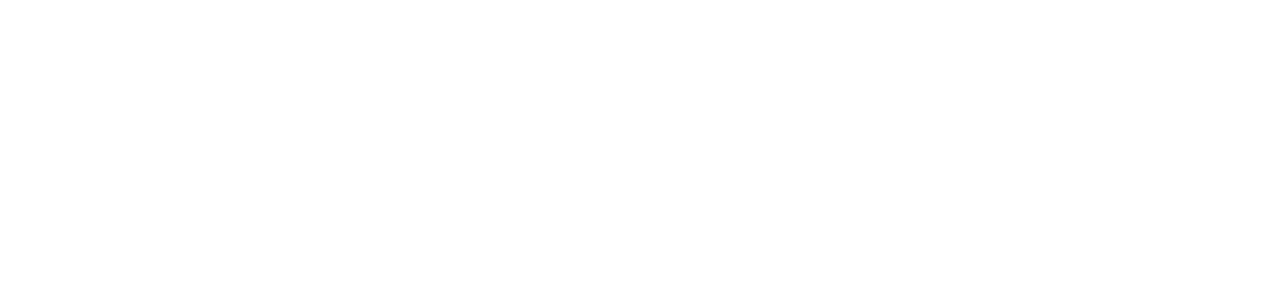
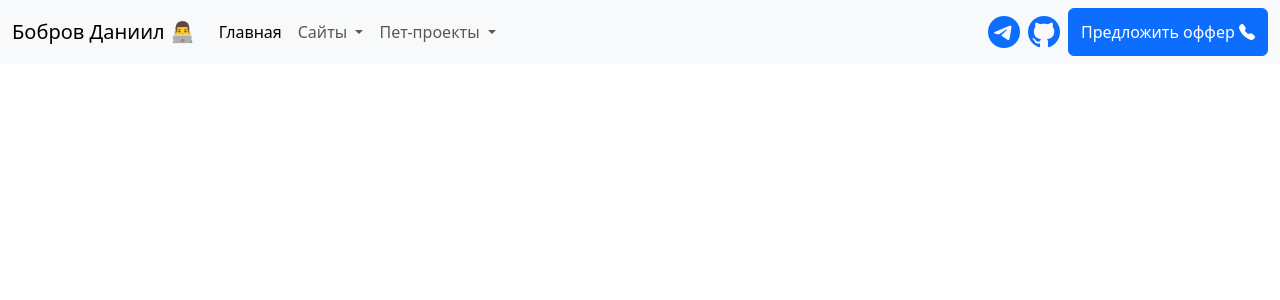
Before and after one commit to bobrov-site/portfolio, a Vue app: page / in a window 1280 px wide. Shown: the top 300 px of the page. Built offline with nearby package versions, Linux system fonts and the light colour scheme.

Commit message:
add header

```diff
--- a/src/App.vue
+++ b/src/App.vue
@@ -1,11 +1,9 @@
 <script setup>
-
+import NavbarHeader from './components/Navbar-header.vue';
 </script>
 
 <template>
-  <header>
-
-  </header>
+  <NavbarHeader/>
 
   <RouterView />
 </template>
--- a/src/assets/styles.scss
+++ b/src/assets/styles.scss
@@ -1,3 +1,7 @@
 // Import all of Bootstrap's CSS
 @import "bootstrap/scss/bootstrap";
 @import "bootstrap-icons/font/bootstrap-icons.min.css";
+
+.bi-telegram, .bi-github {
+    font-size: 2rem;
+}
--- /dev/null
+++ b/src/components/Navbar-header.vue
@@ -0,0 +1,97 @@
+<template>
+  <header>
+    <nav class="navbar navbar-expand-lg bg-body-tertiary">
+      <div class="container-fluid">
+        <a class="navbar-brand" href="#">Бобров Даниил 👨‍💻</a>
+        <button
+          class="navbar-toggler"
+          type="button"
+          data-bs-toggle="collapse"
+          data-bs-target="#navbarSupportedContent"
+          aria-controls="navbarSupportedContent"
+          aria-expanded="false"
+          aria-label="Toggle navigation"
+        >
+          <span class="navbar-toggler-icon"></span>
+        </button>
+        <div class="collapse navbar-collapse" id="navbarSupportedContent">
+          <ul class="navbar-nav me-auto mb-2 mb-lg-0">
+            <li class="nav-item">
+              <a class="nav-link active" aria-current="page" href="#">Главная</a>
+            </li>
+            <li class="nav-item dropdown">
+              <a
+                class="nav-link dropdown-toggle"
+                href="#"
+                role="button"
+                data-bs-toggle="dropdown"
+                aria-expanded="false"
+              >
+                Сайты
+              </a>
+              <ul class="dropdown-menu">
+                <li><h6 class="dropdown-header">Фронтенд (vue.js)</h6></li>
+                <li><a class="dropdown-item" href="#">Билеты на автобус</a></li>
+                <li><hr class="dropdown-divider" /></li>
+                <li><h6 class="dropdown-header">Под ключ (дизайн и wordpress)</h6></li>
+                <li><a class="dropdown-item" href="#">Агропромышленная техника и запчасти</a></li>
+                <li><a class="dropdown-item" href="#">Газификация объектов</a></li>
+                <li><a class="dropdown-item" href="#">Авто из Сша в Россию</a></li>
+                <li><hr class="dropdown-divider" /></li>
+                <li><h6 class="dropdown-header">Разработка на Wordpress</h6></li>
+                <li><a class="dropdown-item" href="#">Корпоративный тренер из США</a></li>
+                <li><a class="dropdown-item" href="#">Печать фотографий на кружках</a></li>
+                <li><hr class="dropdown-divider" /></li>
+                <li><h6 class="dropdown-header">Верстка  (HTML/CSS)</h6></li>
+                <li><a class="dropdown-item" href="#">Корпоративные тренинги</a></li>
+              </ul>
+            </li>
+            <li class="nav-item dropdown">
+              <a
+                class="nav-link dropdown-toggle"
+                href="#"
+                role="button"
+                data-bs-toggle="dropdown"
+                aria-expanded="false"
+              >
+                Пет-проекты
+              </a>
+              <ul class="dropdown-menu">
+                <li><h6 class="dropdown-header">Тестовые задании компаний</h6></li>
+                <li><a class="dropdown-item" href="#">Лендинг для Яндекса</a></li>
+                <li><a class="dropdown-item disabled" href="#">Баннер для Хекслета</a></li>
+                <li><hr class="dropdown-divider" /></li>
+                <li><h6 class="dropdown-header">Проекты школы Хекслет</h6></li>
+                <li><a class="dropdown-item" href="#">Игры разума</a></li>
+                <li><a class="dropdown-item" href="#">Вычислитель отличий</a></li>
+                <li><hr class="dropdown-divider" /></li>
+                <li><h6 class="dropdown-header">Собственные проекты</h6></li>
+                <li><a class="dropdown-item" href="#">Тудулист</a></li>
+                <li><a class="dropdown-item" href="#">Палач (hangman)</a></li>
+              </ul>
+            </li>
+          </ul>
+          <div class="d-flex">
+            <a class="link-icon" href="https://t.me/TheWalkingDan" target="_blank">
+              <i class="bi bi-telegram me-2"></i>
+            </a>
+            <a class="link-icon" href="https://github.com/bobrov-site" target="_blank">
+              <i class="bi bi-github me-2"></i>
+            </a>
+            <button @click="callMe()" type="button" class="btn btn-primary">Предложить оффер
+              <i class="bi bi-telephone-fill"></i>
+            </button>
+          </div>
+        </div>
+      </div>
+    </nav>
+  </header>
+</template>
+
+<script setup>
+const callMe = () => {
+  return location.href = 'tel:+7 962 425 66 01';
+}
+</script>
+
+<style lang="scss" scoped></style>
```
